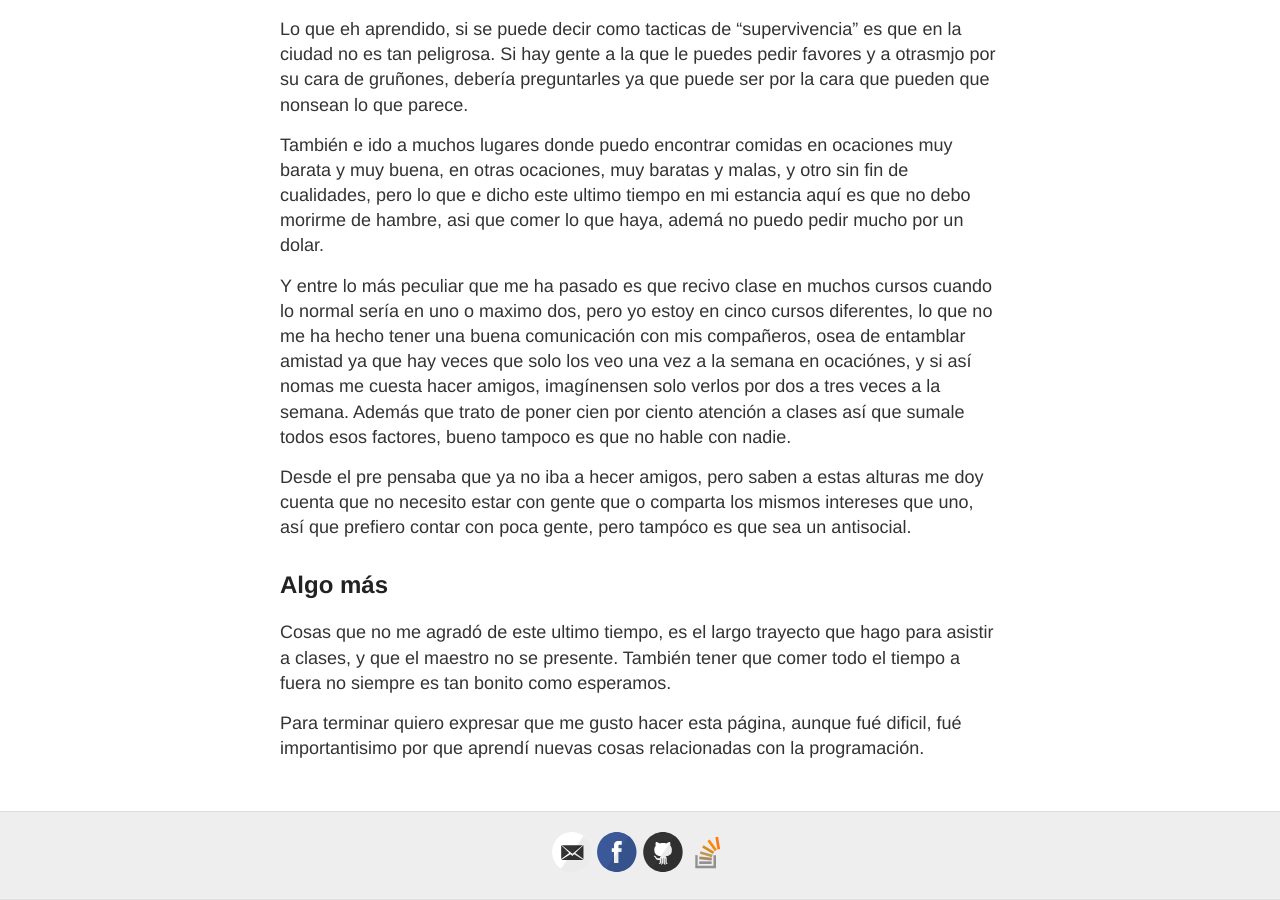
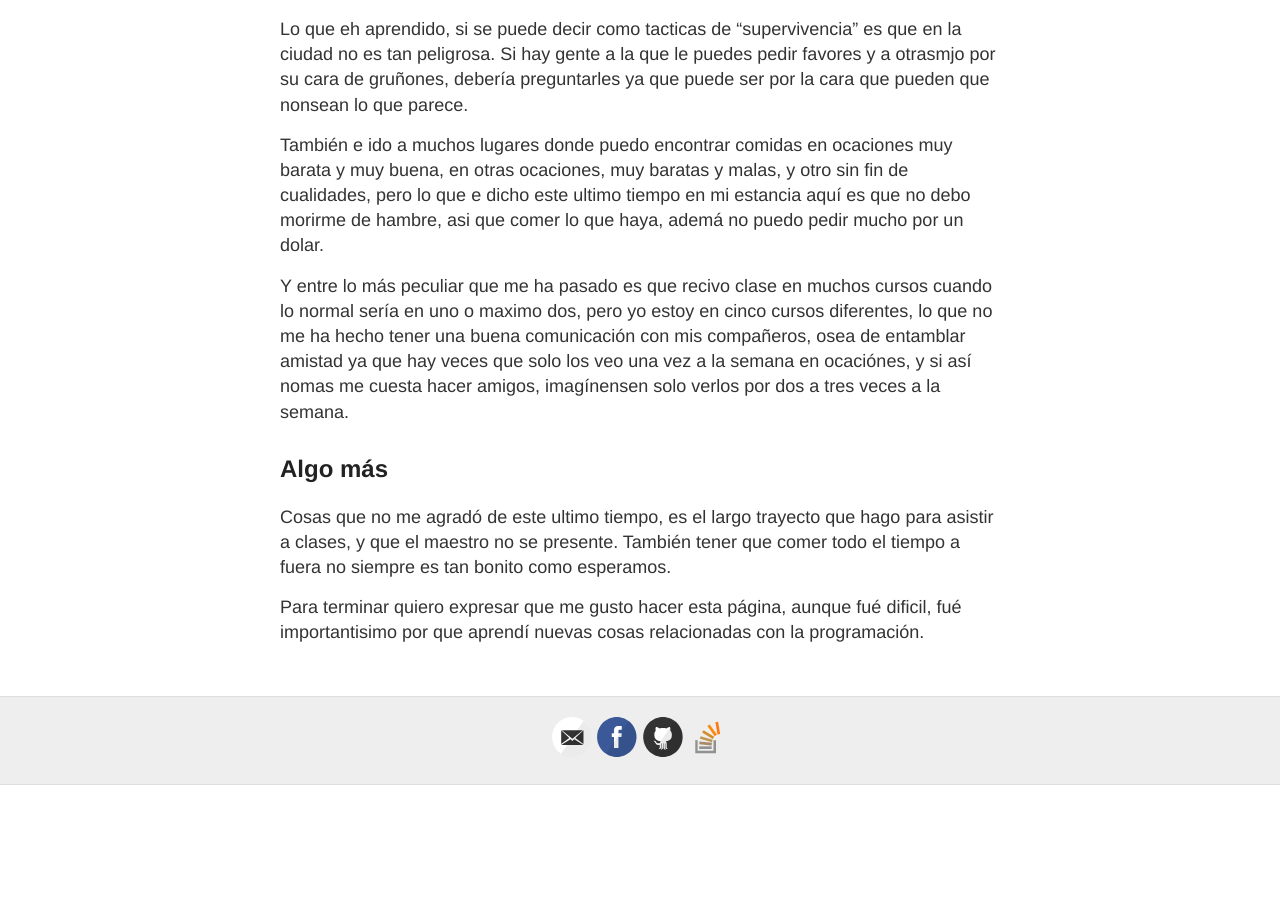
Before and after one commit to andrescharro22/Carlos-F007.github.io, a Jekyll site: the page built from blog.md, in a window 1280 px wide and 900 px high, scrolled down 973 px. Built offline with Jekyll 4.4.1, drawn with Linux system fonts in a browser that asks for light colours; after the commit the page ends 1758 px from its top, so only the background shows below that.

Commit message:
Update blog.md

```diff
--- a/blog.md
+++ b/blog.md
@@ -32,9 +32,7 @@ es que en la ciudad no es tan peligrosa. Si hay gente  a la que le puedes pedir
 
 También e ido a muchos lugares donde puedo encontrar comidas en ocaciones muy barata y muy buena, en otras ocaciones, muy baratas y malas, y otro sin fin de cualidades, pero lo que e dicho este ultimo tiempo en mi estancia aquí es que no debo morirme de hambre, asi que comer lo que haya, ademá no puedo pedir mucho por un dolar.
 
-Y entre lo más peculiar que me ha pasado es que recivo clase en muchos cursos cuando lo normal sería en uno o maximo dos, pero yo estoy en cinco cursos diferentes, lo que no me ha hecho tener una buena comunicación con mis compañeros,  osea de entamblar amistad ya que hay veces que solo los veo una vez a la semana en ocaciónes, y si así nomas me cuesta hacer amigos, imagínensen solo verlos por dos a tres veces a la semana. Además que trato de poner cien por ciento atención a clases así que sumale todos esos factores, bueno tampoco es que no hable con nadie.
-
-Desde el pre pensaba que ya no iba a hecer amigos, pero saben a estas alturas me doy cuenta que no necesito estar con gente que o comparta los mismos intereses que uno, así que prefiero contar con poca gente, pero tampóco es que sea un antisocial.
+Y entre lo más peculiar que me ha pasado es que recivo clase en muchos cursos cuando lo normal sería en uno o maximo dos, pero yo estoy en cinco cursos diferentes, lo que no me ha hecho tener una buena comunicación con mis compañeros,  osea de entamblar amistad ya que hay veces que solo los veo una vez a la semana en ocaciónes, y si así nomas me cuesta hacer amigos, imagínensen solo verlos por dos a tres veces a la semana.
 
 
 Algo más
```
